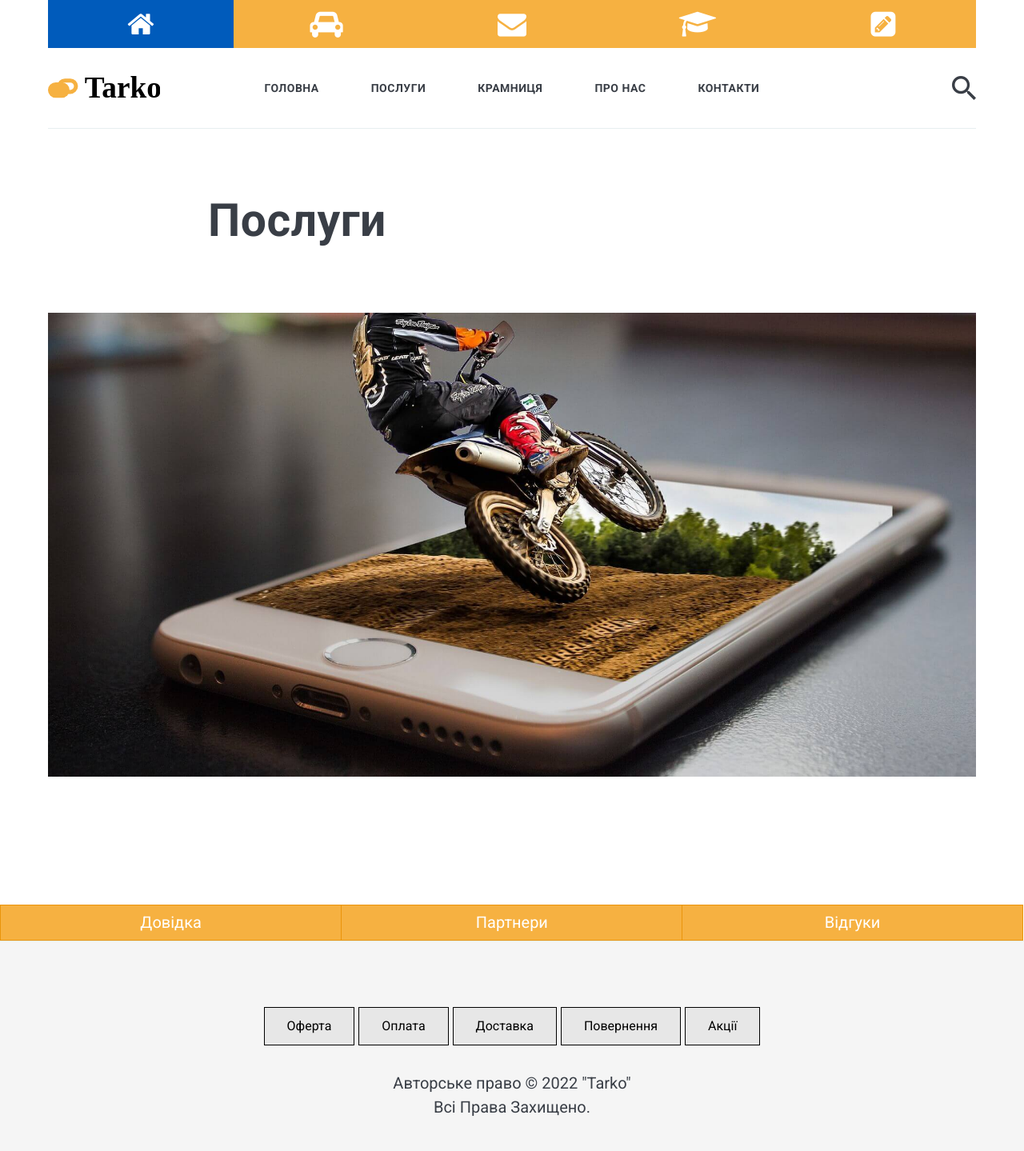
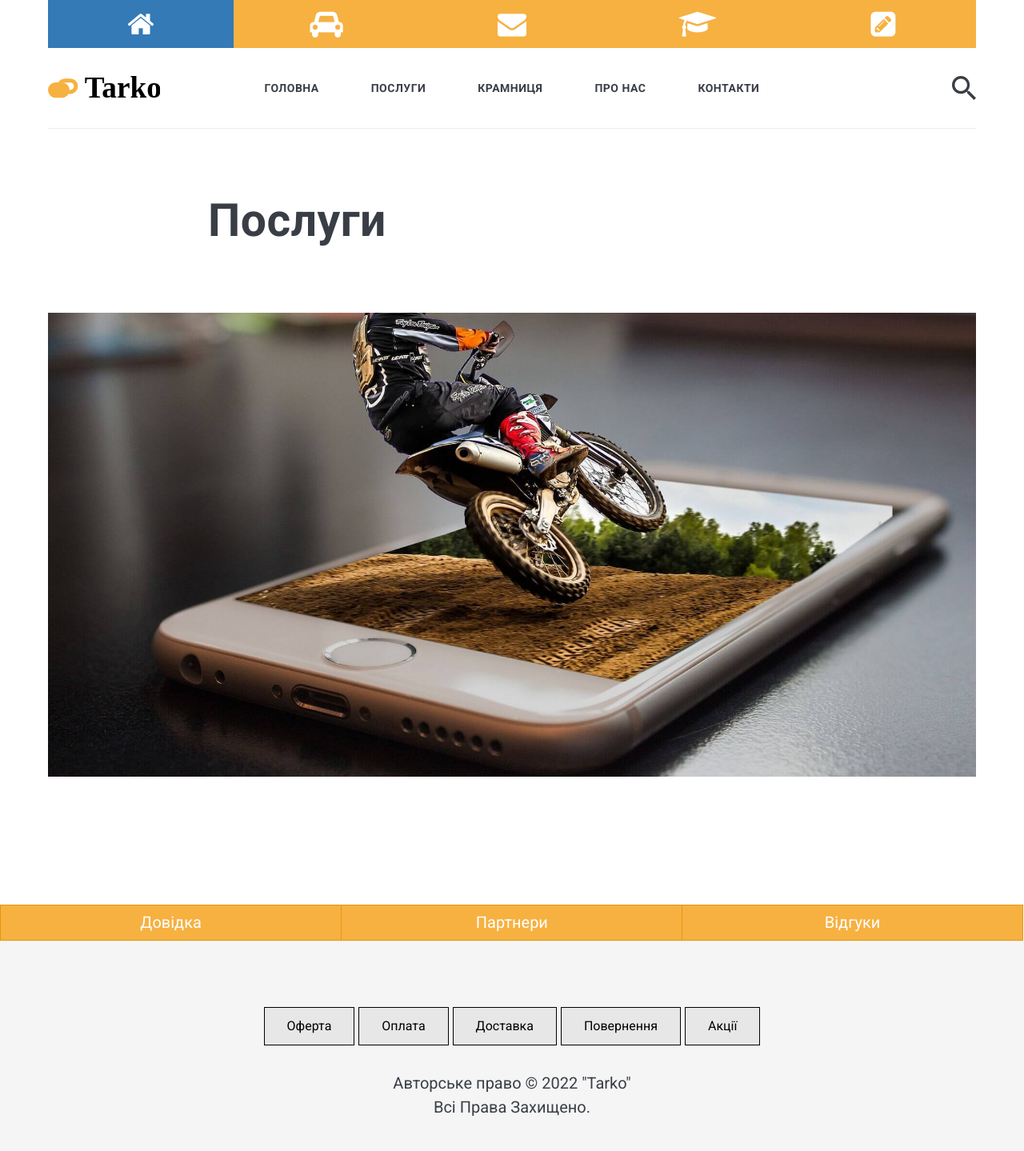
Before and after one commit to itarko/itarko.github.io, a Jekyll site: the page built from _pages/01-posluhy.md, in a window 1280 px wide. Shown: the whole page at 80% size. Built offline with Jekyll 4.4.1, drawn with Linux system fonts in a browser that asks for light colours; nearby versions of some CDN libraries.

Commit message:
Update header.html

```diff
--- a/_includes/header.html
+++ b/_includes/header.html
@@ -28,7 +28,7 @@ body {margin:0;}
 }
 
 .active-top {
-    background-color: #005BBB !important;
+    background-color: #337AB7 !important;
 }
 </style>
 <body>
```
